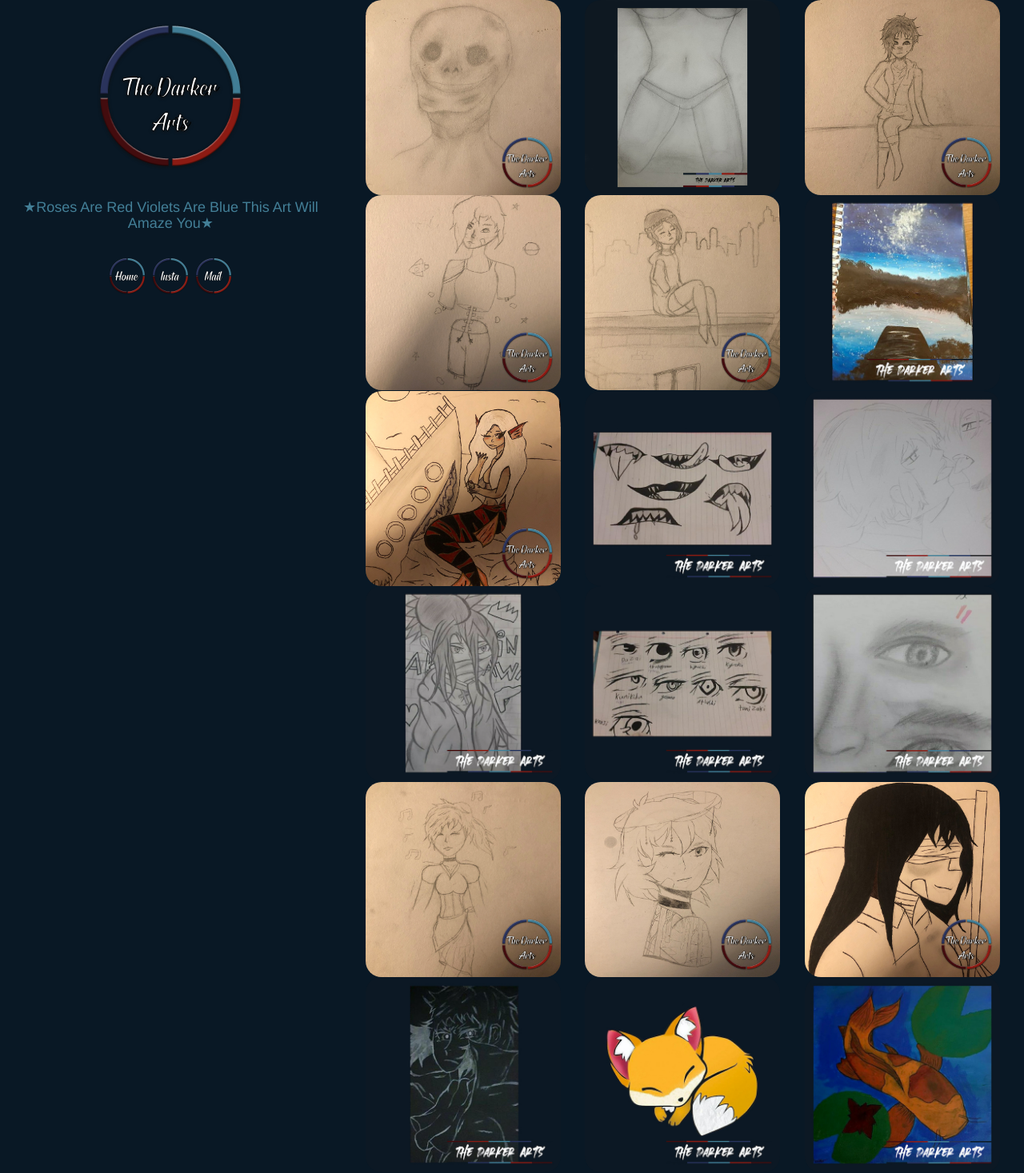
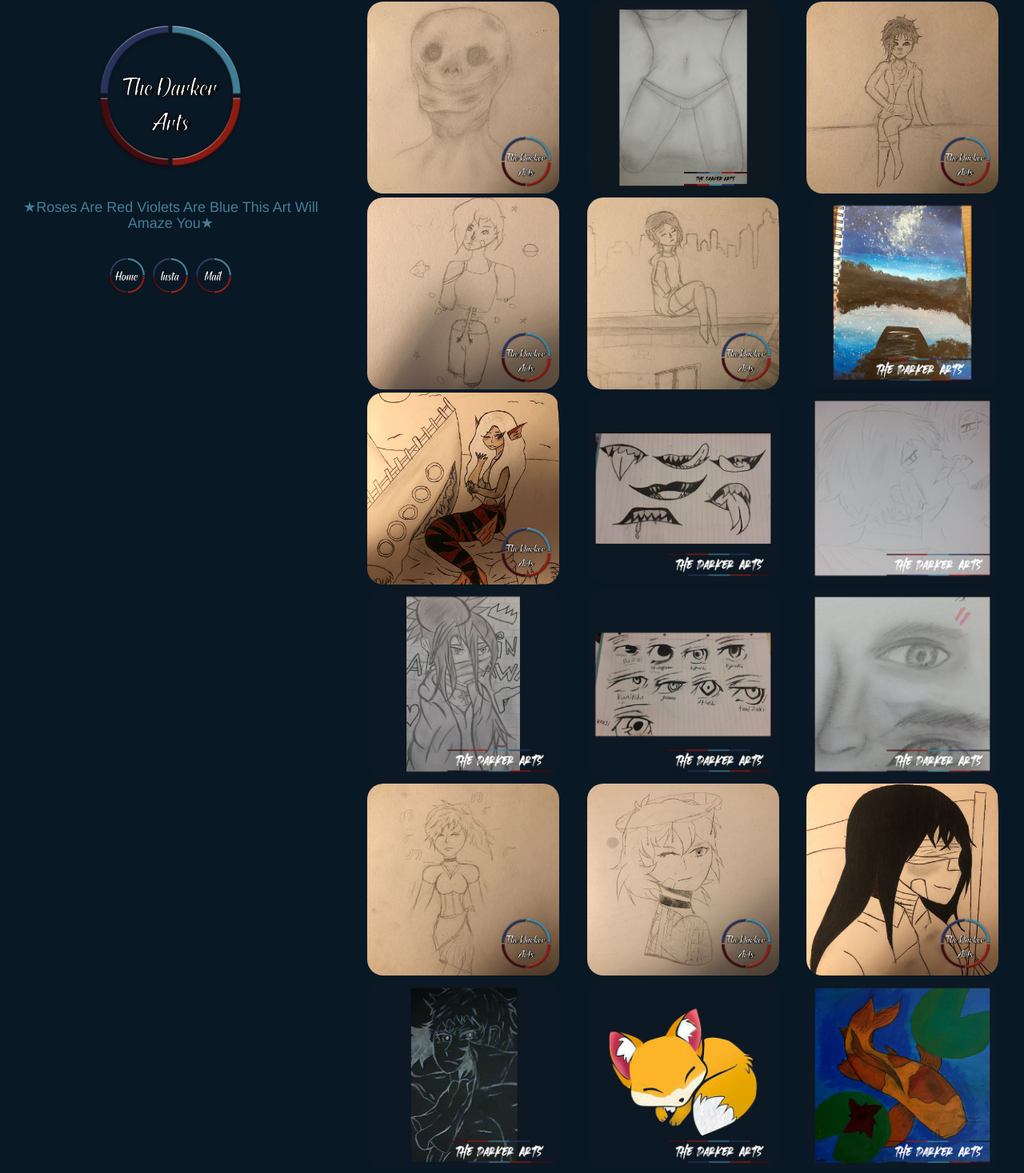
Before and after one commit to chalitamarriott/chalitamarriott.github.io, a Jekyll site: the page built from drawnArt.md, in a window 1280 px wide. Shown: the whole page at 80% size. Built offline with Jekyll 4.4.1, drawn with Linux system fonts in a browser that asks for light colours; nearby versions of some CDN libraries; comment, search, counter and statistics services are not loaded.

Commit message:
Small Margin

```diff
--- a/drawnArt.md
+++ b/drawnArt.md
@@ -12,7 +12,7 @@ excerpt: This website is my art portfolio feel free to browse and use the contac
   <div class="col-xs-12 col-sm-6 col-md-4">
     <center>
       <a href="img/{{post.imageUrl}}.jpg" data-lightbox="image-{{post.imageUrl}}" data-title="{{post.imageUrl}}">
-      <img class="art animate__animated animate__flipInX" style="border-radius: 20px; width:100%;" src="img/{{post.imageUrl}}.jpg"></a>
+      <img class="art animate__animated animate__flipInX" style="border-radius: 20px; width:98%;margin:1%;" src="img/{{post.imageUrl}}.jpg"></a>
     </center>
   </div>
 {% endfor %}
```
